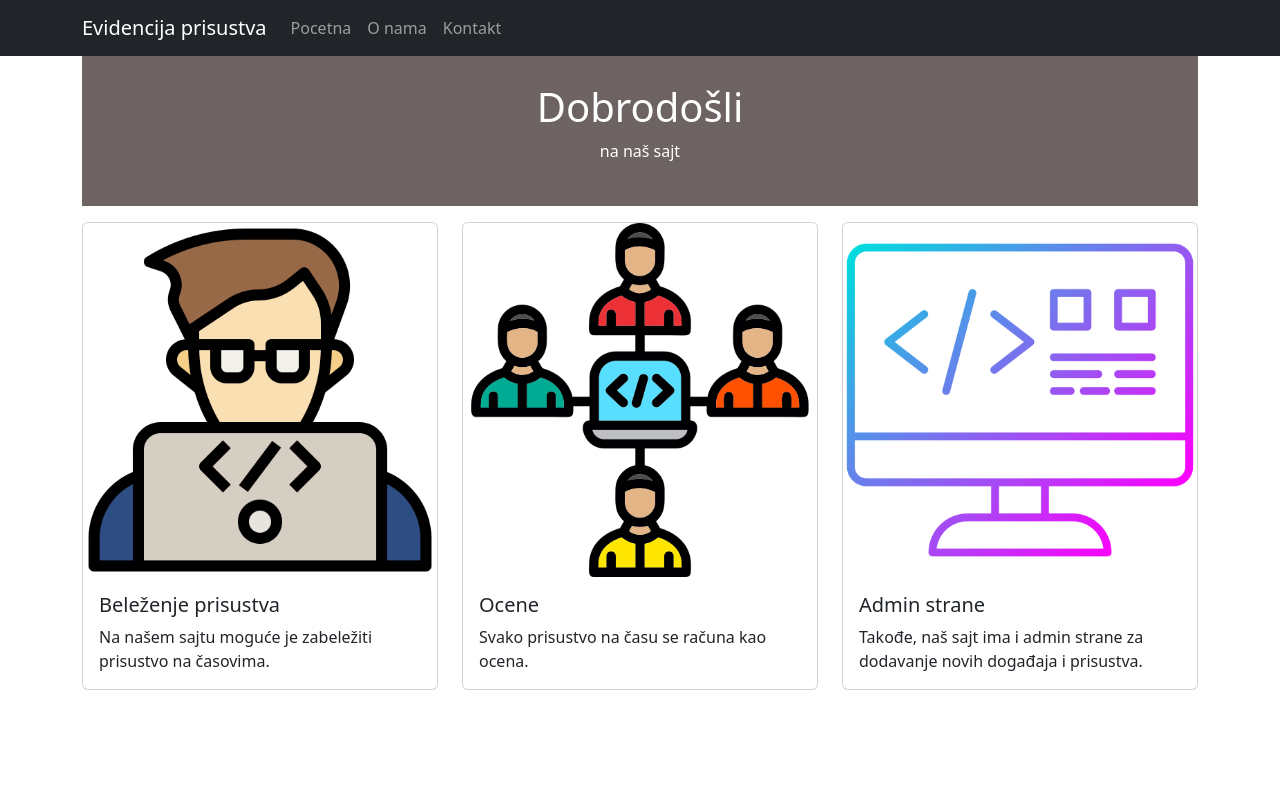
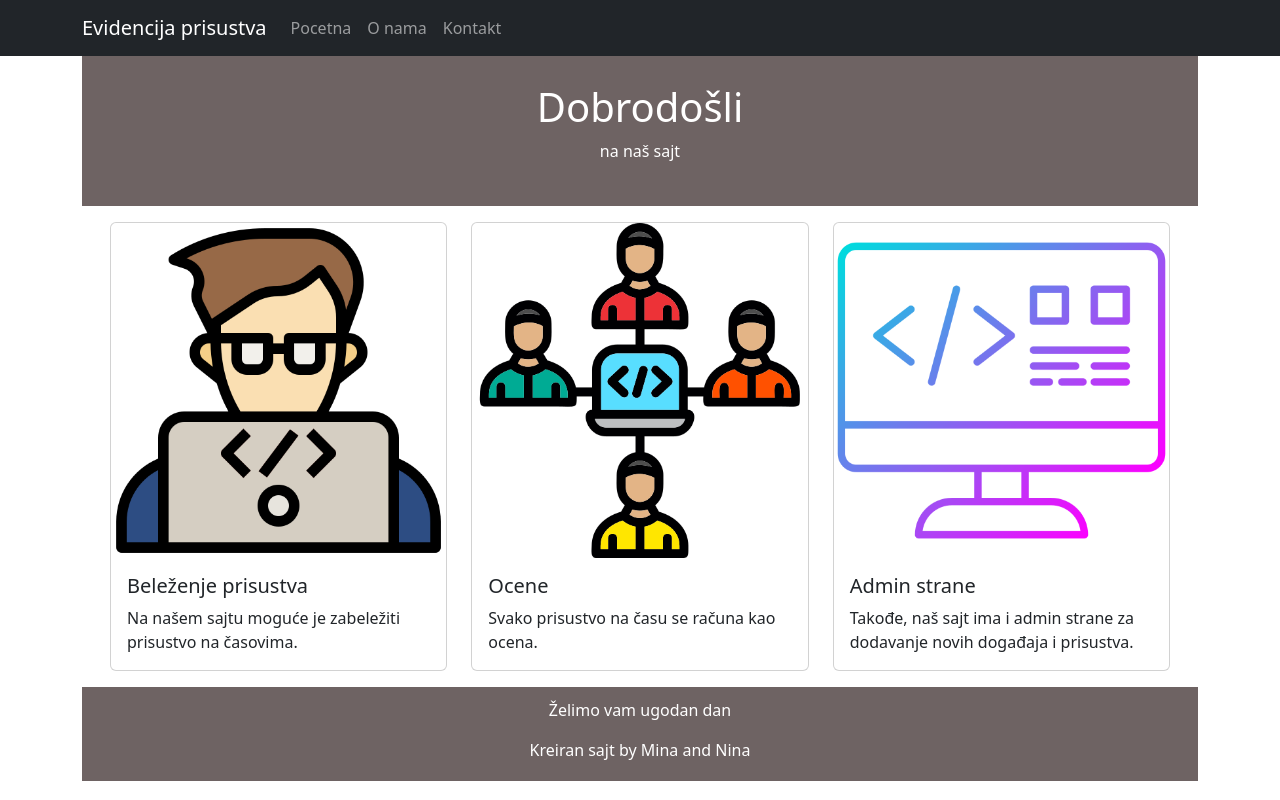
Before and after one commit to elab-development/internet-tehnologije-projekat-prisustvo_zaposlenih_2020_0350, a React (Create React App) app in the folder belezenje-react/: page / in a window 1280 px wide. Built offline with nearby package versions, Linux system fonts and the light colour scheme.

Commit message:
kreiran footer

```diff
--- a/belezenje-react/src/App.css
+++ b/belezenje-react/src/App.css
@@ -15,3 +15,14 @@ body {
   flex-direction: column;
   color: #fff;
 }
+
+.footer {
+  background-color: #6e6363;
+  min-height: 50px;
+  display: flex;
+  align-items: center;
+  justify-content: center;
+  flex-direction: column;
+  color: #fff;
+  padding: 3px;
+}
--- /dev/null
+++ b/belezenje-react/src/komponente/Footer.jsx
@@ -0,0 +1,14 @@
+import React from 'react';
+
+const Footer = () => {
+    return (
+        <>
+            <footer className="footer">
+                <p className="mt-2">Želimo vam ugodan dan</p>
+                <p>Kreiran sajt by Mina and Nina</p>
+            </footer>
+        </>
+    );
+};
+
+export default Footer;
--- a/belezenje-react/src/stranice/Home.jsx
+++ b/belezenje-react/src/stranice/Home.jsx
@@ -5,6 +5,7 @@ import code from "../slike/code.png";
 import web from "../slike/website-codes.png";
 import PocetnaKartica from "../komponente/PocetnaKartica";
 import {Row} from "react-bootstrap";
+import Footer from "../komponente/Footer";
 
 const Home = () => {
 
@@ -32,7 +33,7 @@ const Home = () => {
     return (
         <>
             <Welcome poruka="Dobrodošli" opis="na naš sajt"/>
-            <Row className="mt-3">
+            <Row className="m-3">
             {
                 kartice.map(kartica => {
                     return (
@@ -43,6 +44,7 @@ const Home = () => {
                 })
             }
             </Row>
+            <Footer />
         </>
     );
 };
```
